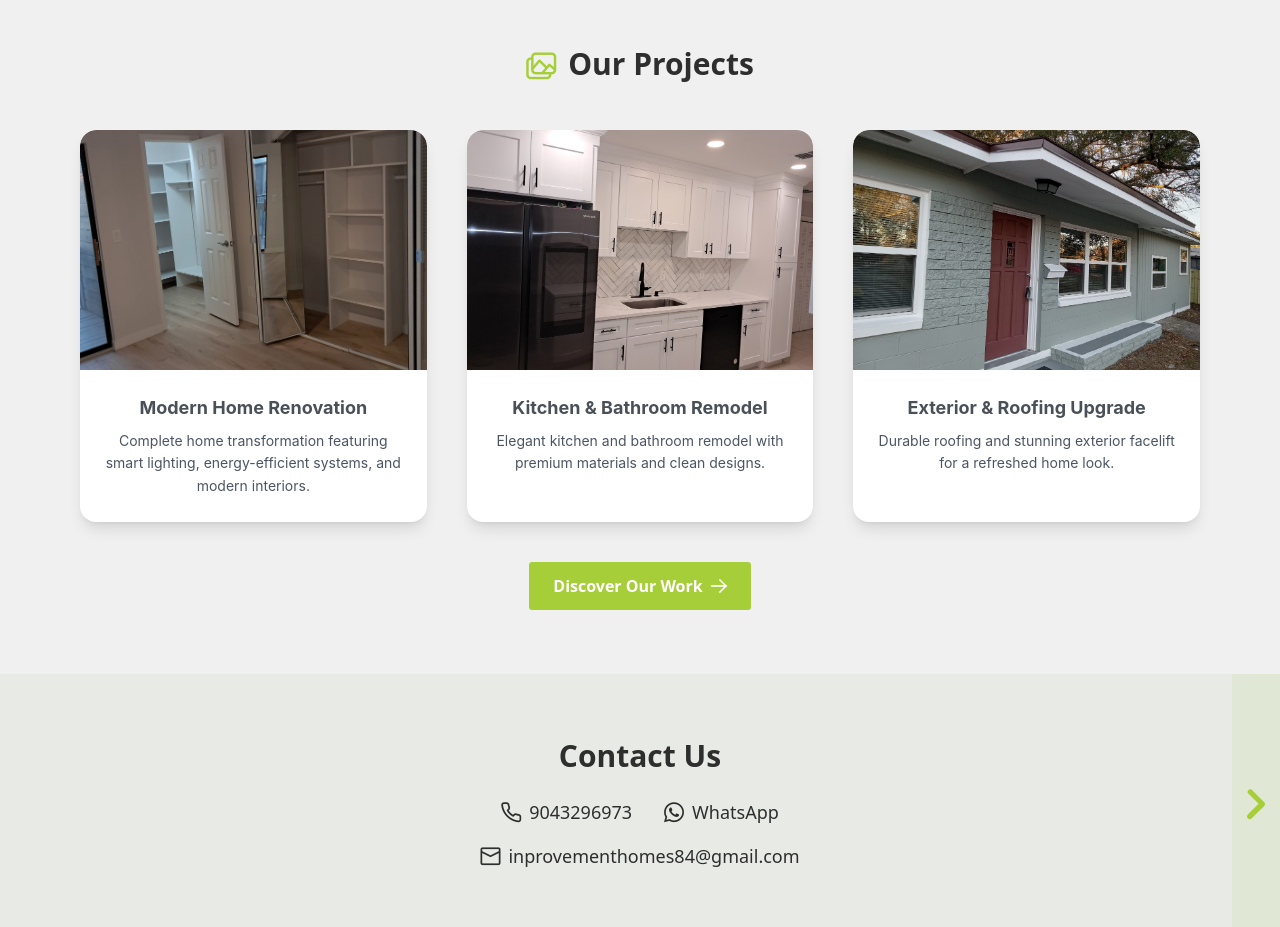
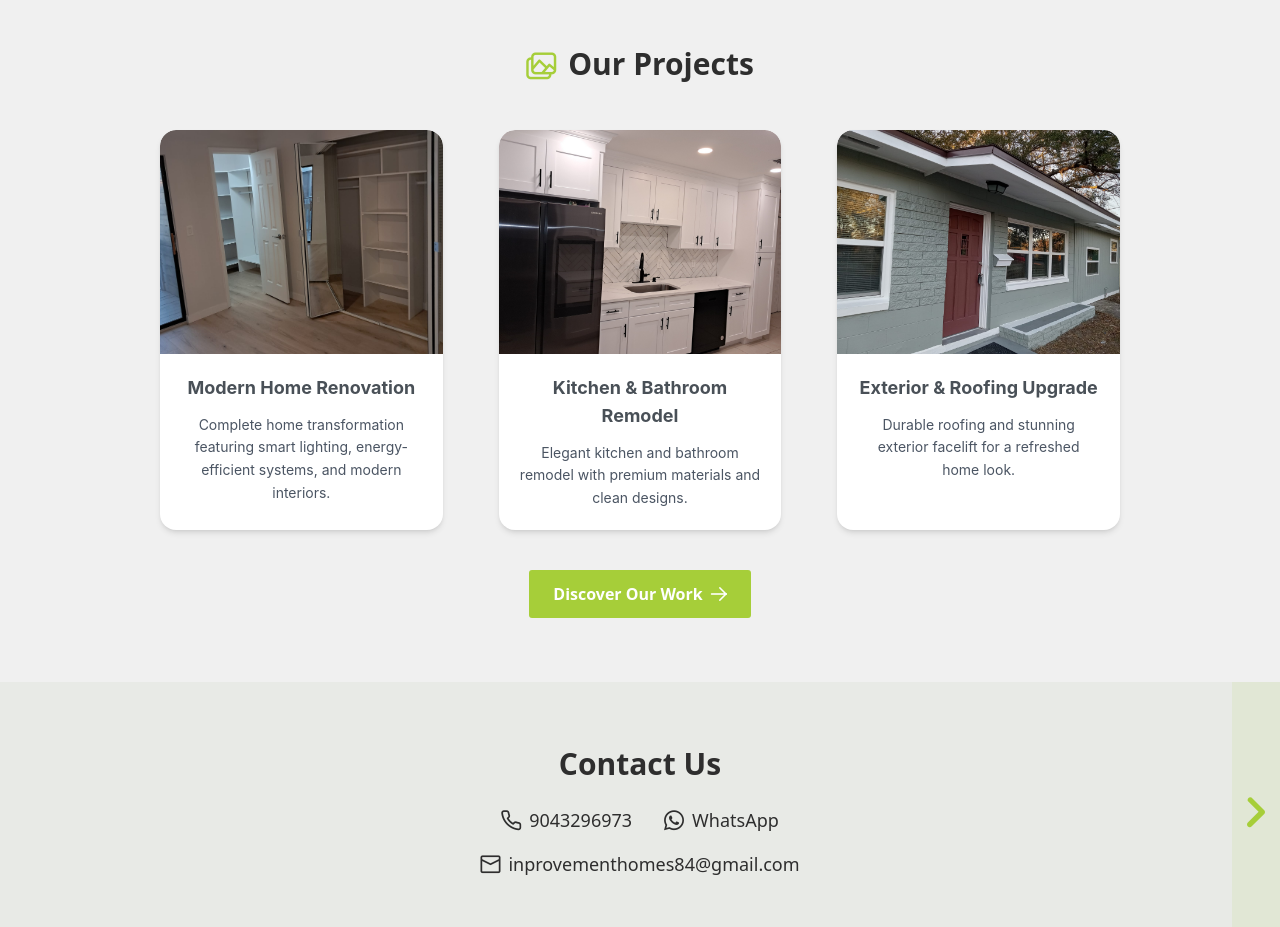
Before and after one commit to Amarildo05/Lucas-Home-Improvement, a React (Vite) app: page / in a window 1280 px wide. Shown: the part 1400-2327 px from the top of the page. Built offline with nearby package versions, Linux system fonts and the light colour scheme; no server answers.

Commit message:
previewProjects component fix

```diff
--- a/src/components/homePage/ProjectsPreview.jsx
+++ b/src/components/homePage/ProjectsPreview.jsx
@@ -1,6 +1,6 @@
-import { Card } from "primereact/card";
 import { Button } from "primereact/button";
 import { useNavigate } from "react-router-dom";
+import ProjectsCards from "../projectsPage/ProjectsCards";
 
 const projects = [
   {
@@ -36,39 +36,17 @@ export default function ProjectsPreview() {
         Our Projects
       </h2>
 
-      <div className="grid gap-10 md:grid-cols-2 lg:grid-cols-3 mb-10">
-        {projects.map(({ title, description, img }, idx) => (
-          <Card
-            key={idx}
-            header={
-              <img
-                src={img}
-                alt={title}
-                loading="lazy"
-                className="rounded-t-2xl h-60 w-full object-cover"
-              />
-            }
-            className="rounded-2xl overflow-hidden shadow-lg hover:shadow-2xl hover:scale-[1.02] transition-all duration-300 bg-white border-none"
-          >
-            <div className="p-6 text-center">
-              <h3 className="font-bold text-lg mb-2">{title}</h3>
-              <p className="text-gray-600 text-sm leading-relaxed">
-                {description}
-              </p>
-            </div>
-          </Card>
-        ))}
-      </div>
+      <ProjectsCards items={projects} />
 
-      <div className="flex justify-center">
+      <div className="flex justify-center mt-10">
         <Button
           label="Discover Our Work"
           icon="pi pi-arrow-right"
           iconPos="right"
           onClick={() => navigate("/projects")}
           className="!bg-brand-green border-none text-white hover:text-brand-dark font-semibold
-               text-sm md:text-base px-4 md:px-6 py-2 md:py-3
-               transform hover:scale-105 transition-all duration-300 gap-2"
+            text-sm md:text-base px-4 md:px-6 py-2 md:py-3
+            transform hover:scale-105 transition-all duration-300 gap-2"
         />
       </div>
     </section>
--- /dev/null
+++ b/src/components/projectsPage/ProjectsCards.jsx
@@ -0,0 +1,34 @@
+import { Card } from "primereact/card";
+
+export default function ProjectsCards({ items }) {
+  if (!Array.isArray(items)) return null;
+
+  return (
+    <div className="grid gap-10 lg:gap-14 sm:grid-cols-2 lg:grid-cols-3 px-14 md:px-20">
+      {items.map((project, idx) => (
+        <Card
+          key={project.title + idx}
+          header={
+            <img
+              src={project.img}
+              alt={project.title}
+              loading="lazy"
+              className="rounded-t-2xl h-56 w-full object-cover"
+            />
+          }
+          className="rounded-2xl overflow-hidden shadow-md hover:shadow-xl hover:scale-[1.02] transition-all duration-300 bg-white border-none"
+        >
+          <div className="p-5">
+            <div className="mb-3 text-center">
+              <span className="font-bold text-lg">{project.title}</span>
+            </div>
+
+            <p className="text-gray-600 text-sm leading-relaxed text-center">
+              {project.description}
+            </p>
+          </div>
+        </Card>
+      ))}
+    </div>
+  );
+}
```
